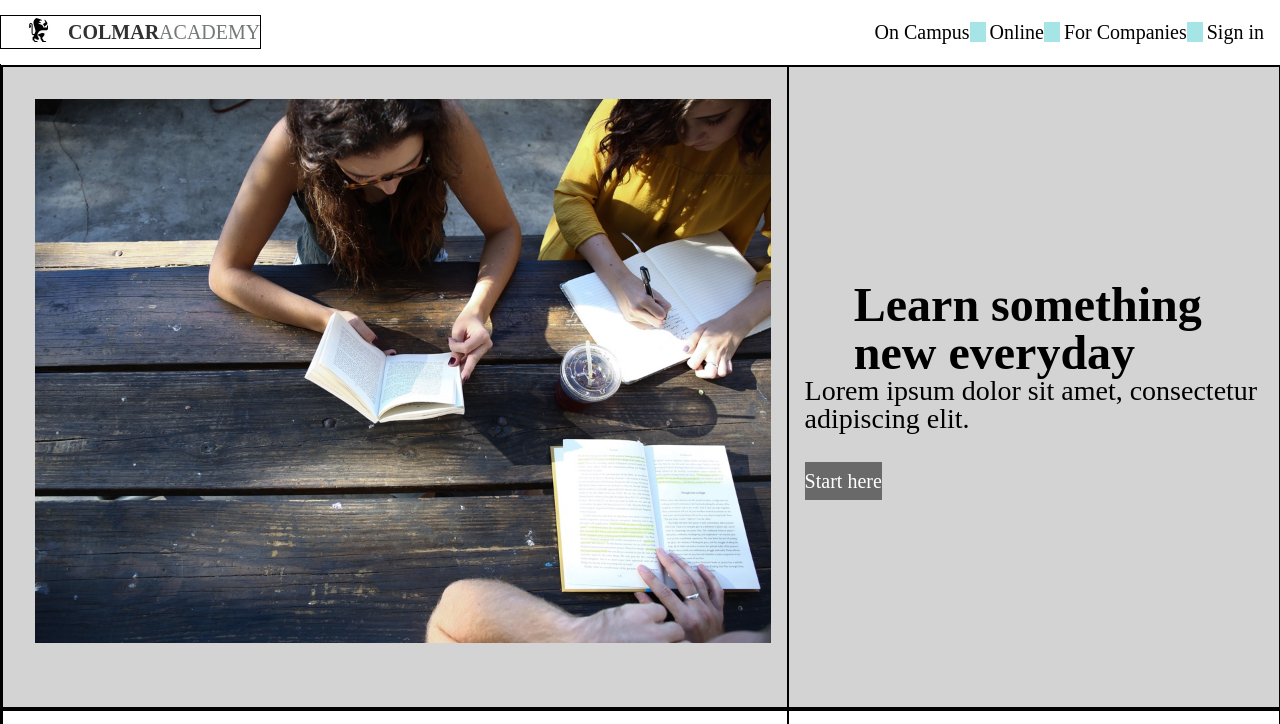
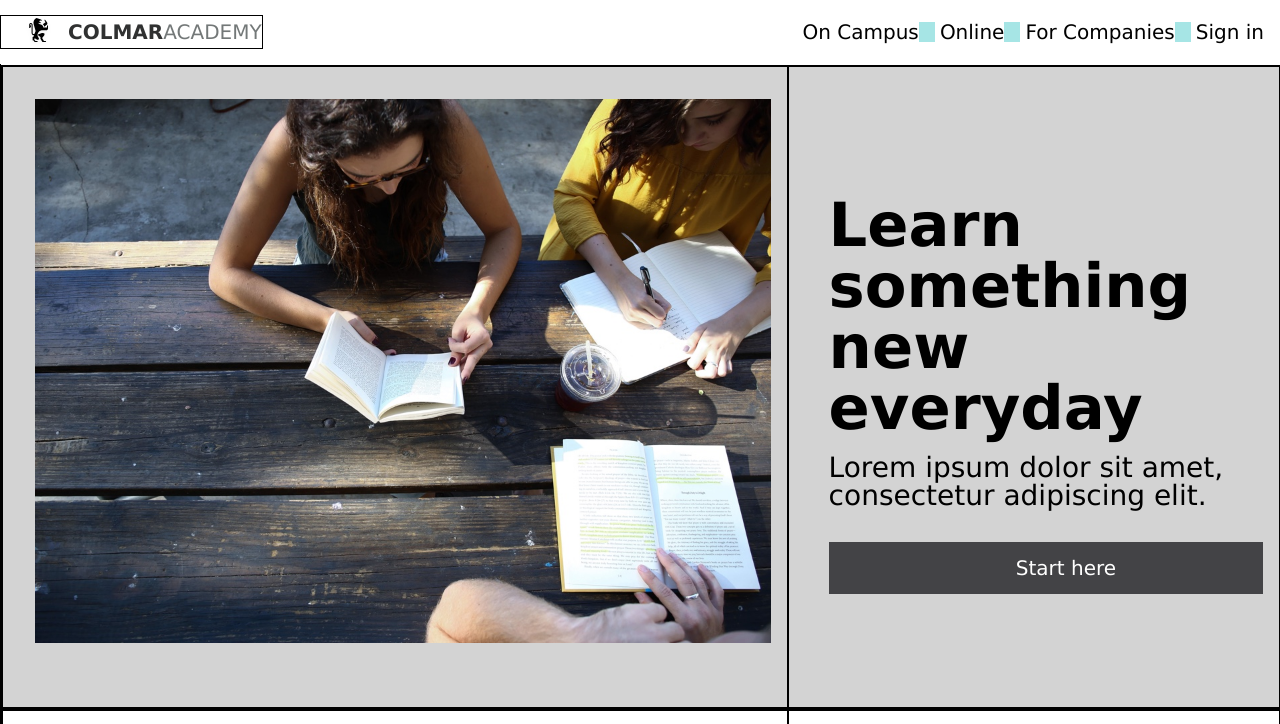
Before and after one commit to solaini/CCCapstone, a plain HTML site: page index.html in a window 1280 px wide. Shown: the top 724 px of the page. Drawn offline with Linux system fonts and the light colour scheme.

Commit message:
Working on text & color

```diff
--- a/index.html
+++ b/index.html
@@ -34,7 +34,7 @@
                 </div>
                 <div class="supporting-content" id="banner-content">
                     <h1>Learn something </br>new everyday</h1>
-                    <h4>Lorem ipsum dolor sit amet, consectetur adipiscing elit.</p>
+                    <h4>Lorem ipsum dolor sit amet,</br> consectetur adipiscing elit.</p>
                     <a href="#" class="button">Start here</a>
                 </div>
             </div>
--- a/resource/style.css
+++ b/resource/style.css
@@ -9,20 +9,27 @@ html{
     font-size: 16px;
 }
 
+body{
+    font-family: Verdana, Geneva, Tahoma, sans-serif;
+}
+
 h1{
     font-weight: 900;
-    font-size: 3rem;
-    white-space: pre-wrap;
+    font-size: 3.8rem;
+    padding: 2.5rem;
 }
 h2{
     font-size: 2.5rem;
     font-weight: 800;
     line-height: 1rem;
 }
-h2, h3, h4, p, .indepth a, span{
+#banner-content h4, #banner-content a{
+    padding-left: 2.5rem;
+}
+h2, h3, h4, p, .side-info a, span{
     padding-left: 1rem;
 }
-.image h2, p{
+.media-container h2, p{
     padding-top: 0.5rem;
     padding-bottom: 0.5rem;
 }
@@ -111,25 +118,31 @@ nav a:nth-child(-n+3){
 }
 #banner-content{
     display: flex;
-    align-items: center;
+    align-items: flex-start;
     justify-content: center;
 }
 .supporting-content{
     display: flex;
     flex-direction: column;
-    align-items: center;
+    align-items: flex-start;
     justify-content: flex-start;
     width: 40%;
     flex-wrap: wrap;
 }
+#banner-content p, #banner-content h1, #banner-content a{
+    padding-top: 1rem;
+    padding-bottom: 1rem;
+}
 /*need to fix the Start Here button*/
 .button{
-    background-color: #696969;
-    width: 95%;
+    background-color: #434346;
+    border: none;
+    width: 100%;
     text-align: center;
     color: white;
     padding-top: 0.5rem;
     padding-bottom: 0.5rem;
+    display: inline-block;
 }
 
 /*.button {
@@ -139,8 +152,8 @@ nav a:nth-child(-n+3){
     padding: 15px 32px;
     text-align: center;
     text-decoration: none;
-    display: inline-block;
-    font-size: 16px;
+
+
 }*/
 /*Information Styling*/
 .info-content{
@@ -170,8 +183,9 @@ nav a:nth-child(-n+3){
     display: flex;
     flex-direction: column;
     justify-content: center;
-    align-content: center;
+    align-items: flex-start;
     width: 65%;
+    padding-left: 1rem;
 }
 
 /*Course styling*/
```
